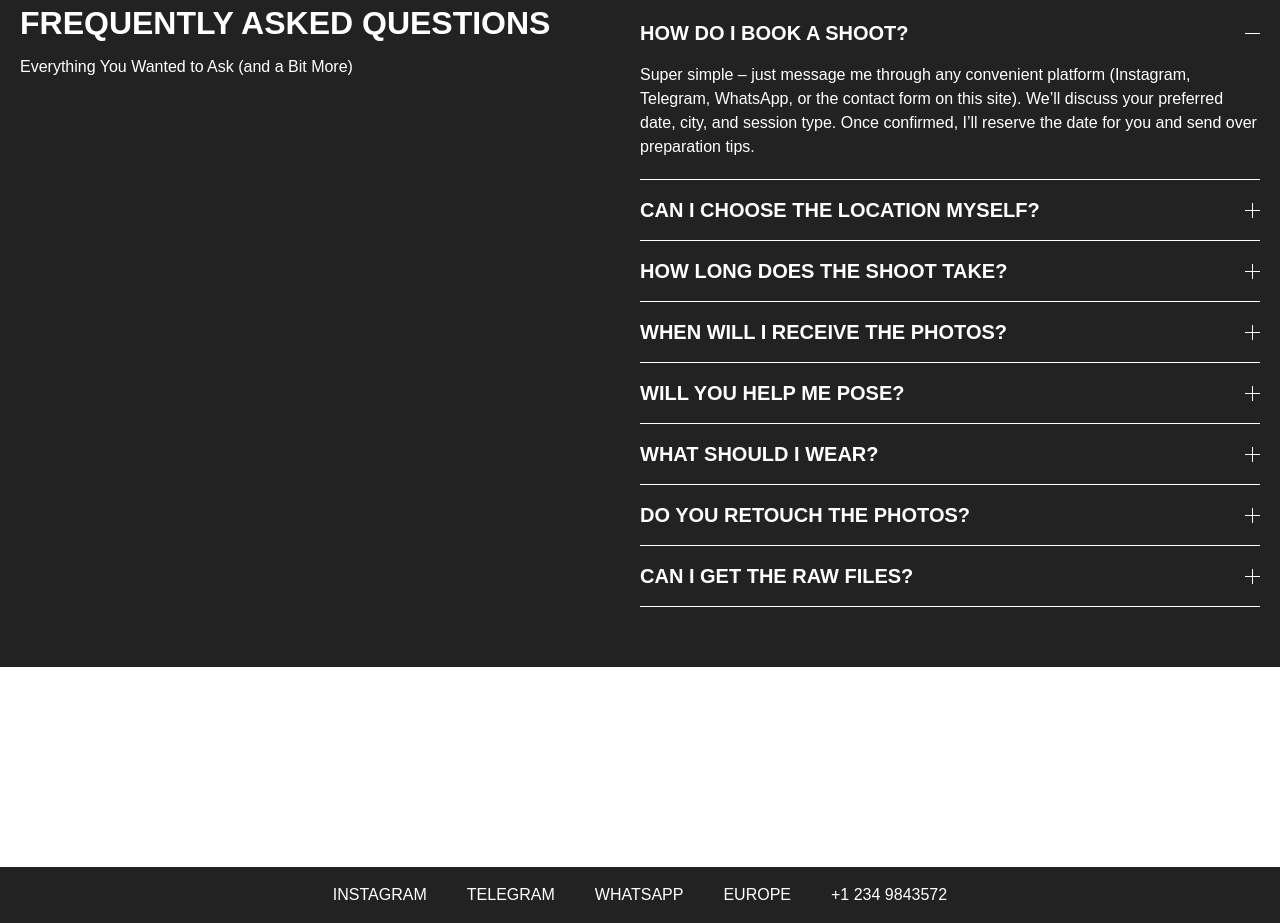
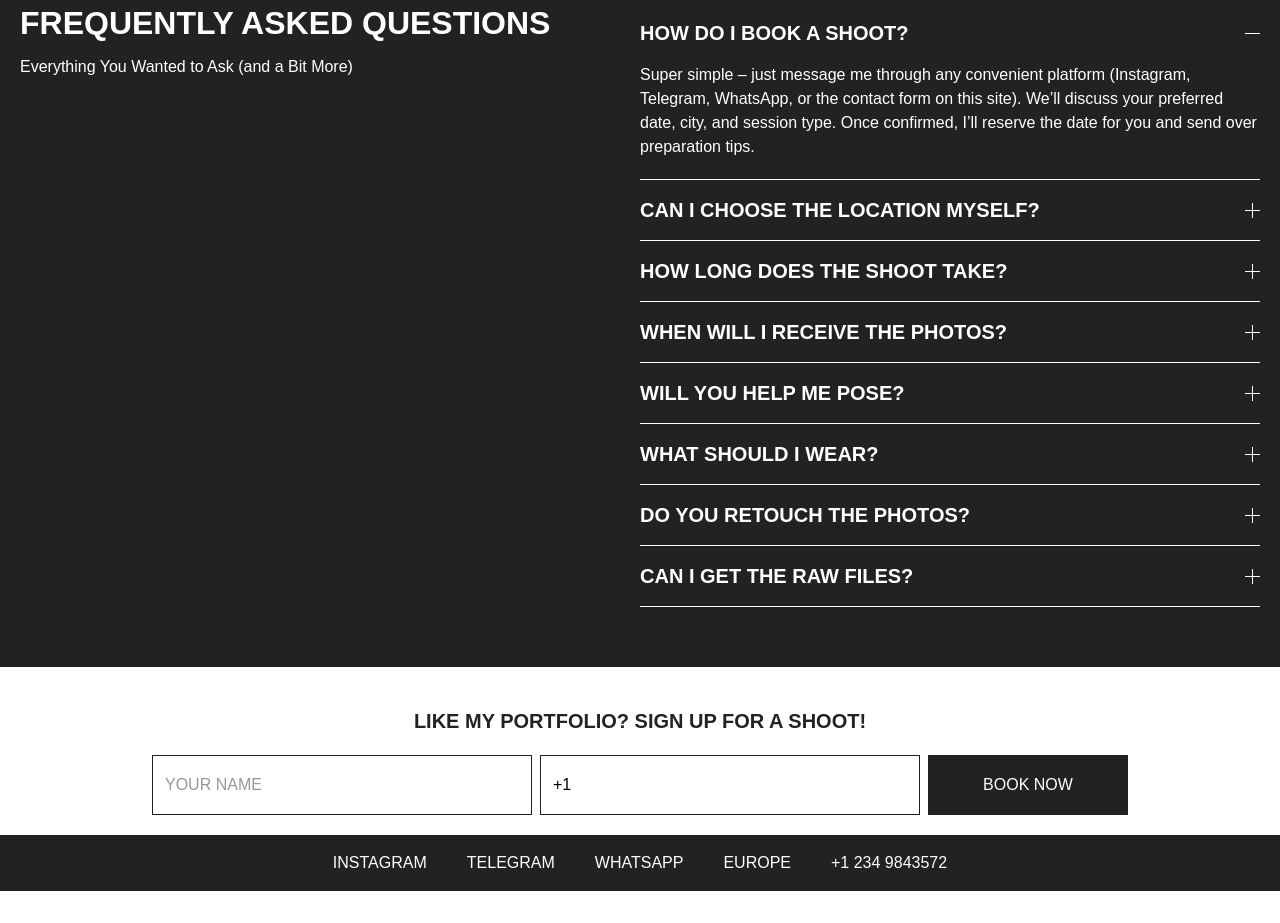
Before and after one commit to theFoxTale/portfolio, a plain HTML site: page portfolio/index.html in a window 1280 px wide. Shown: the part 3377-4300 px from the top of the page. After the commit the page ends 4268 px from the top, so only its background shows below. Drawn offline with Linux system fonts and the light colour scheme; files whose address does not match are found by name.

Commit message:
init: add contacts section for 1440px

```diff
--- a/portfolio/css/section.css
+++ b/portfolio/css/section.css
@@ -58,3 +58,20 @@
     flex-direction: column;
     gap: 12px;
 }
+
+.button-div {
+    height: 60px;
+    font-size: 16px;
+    line-height: 60px;
+    text-align: center;
+    text-transform: uppercase;
+    color: var(--portfolio-white);
+    background-color: var(--portfolio-black);
+    transition: background-color 1s,
+    color 1s;
+}
+
+.button-div:hover {
+    background-color: var(--portfolio-red);
+    color: var(--portfolio-black);
+}
--- a/portfolio/css/sections/contacts.css
+++ b/portfolio/css/sections/contacts.css
@@ -1,3 +1,42 @@
 .contacts-section {
-    height: 200px;
+    margin: 40px 0 20px 0;
 }
+
+.contacts-container {
+    display: flex;
+    flex-direction: column;
+    align-items: center;
+    gap: 20px;
+}
+
+.inputs-container {
+    gap: 8px;
+}
+
+.text-input {
+    width: 380px;
+    height: 60px;
+    padding: 0 12px;
+    font-size: 16px;
+    line-height: 24px;
+    text-transform: uppercase;
+    border: 1px solid var(--portfolio-black);
+    transition: border-color 1s;
+}
+
+.text-input::placeholder {
+    color: var(--portfolio-grey);
+    font-family: Oswald, sans-serif;
+    font-weight: 400;
+    font-style: normal;
+    font-size: 16px;
+    text-transform: uppercase;
+}
+
+.text-input:hover {
+    border-color: var(--portfolio-red);
+}
+
+.contacts-button {
+    width: 200px;
+}
--- a/portfolio/css/sections/price.css
+++ b/portfolio/css/sections/price.css
@@ -29,26 +29,14 @@
     border-color: var(--portfolio-red);
 }
 
+.price-block:hover .button-div {
+    background-color: var(--portfolio-red);
+    color: var(--portfolio-black);
+}
+
 .price-ul {
     padding: 0;
     margin: 0;
     list-style-type: square;
     list-style-position: inside;
 }
-
-.button-div {
-    height: 60px;
-    font-size: 16px;
-    line-height: 60px;
-    text-align: center;
-    text-transform: uppercase;
-    color: var(--portfolio-white);
-    background-color: var(--portfolio-black);
-    transition: background-color 1s,
-                color 1s;
-}
-
-.button-div:hover {
-    background-color: var(--portfolio-red);
-    color: var(--portfolio-black);
-}
--- a/portfolio/index.html
+++ b/portfolio/index.html
@@ -343,8 +343,13 @@ love stories, family sessions, and more.
         </section>
 
         <section id="contacts-section" class="white-section contacts-section">
-            <div class="content-container">
-
+            <div class="content-container contacts-container">
+                <h3>Like my portfolio? Sign up for a shoot!</h3>
+                <div class="flex-centered inputs-container">
+                    <input type="text" class="text-input" placeholder="your name">
+                    <input type="text" class="text-input" value="+1 ">
+                    <div class="button-div contacts-button">Book now</div>
+                </div>
             </div>
         </section>
     </main>
```
Also changed, not shown: portfolio/css/main.css (line endings or trailing spaces).
